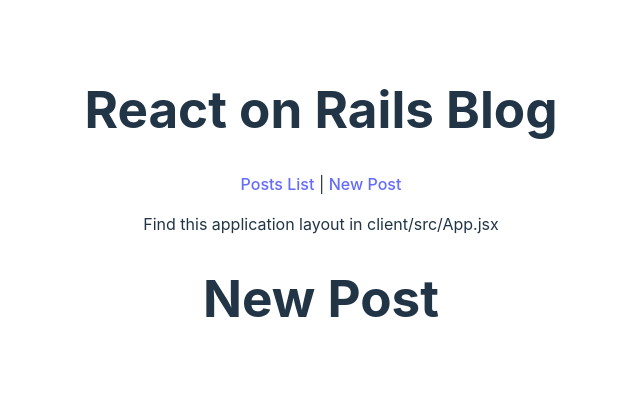
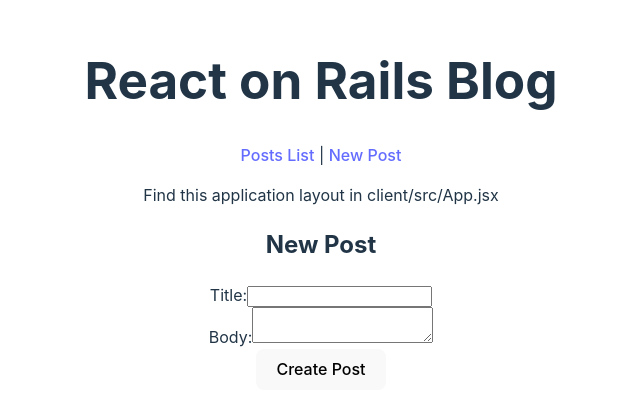
Before and after one commit to brennybaker/blog, a React (Vite) app in the folder Blog/: page /new in a window 1280 px wide. Shown: the part 196-610 px from the top of the page, without its empty margins (319-959 px from the left). Built offline with nearby package versions, Linux system fonts and the light colour scheme; no server answers.

Commit message:
working new post, single post view, and all posts view with appropriate routes

```diff
--- a/Blog/src/components/AppRoutes.jsx
+++ b/Blog/src/components/AppRoutes.jsx
@@ -3,13 +3,14 @@
 import { Route, Routes } from 'react-router-dom';
 import PostsList from './PostsList';
 import PostDetails from './PostDetails';
+import NewPostForm from './NewPostForm';
 
 function AppRoutes() {
   return (
     <Routes>
       <Route exact path="/" element={<PostsList />} />
       <Route exact path="/posts/:id" element={<PostDetails />} />
-      <Route exact path="/new" element={<h1>New Post</h1>} />
+      <Route exact path="/new" element={<NewPostForm />} />
     </Routes>
   );
 }
--- a/Blog/src/components/NavBar.jsx
+++ b/Blog/src/components/NavBar.jsx
@@ -5,7 +5,7 @@
         <nav>
             <Link to="/">Posts List</Link>
             {" | "}
-            <Link to="/posts/new">New Post</Link>
+            <Link to="/new">New Post</Link>
         </nav>
     );
 }
--- /dev/null
+++ b/Blog/src/components/NewPostForm.jsx
@@ -0,0 +1,61 @@
+import React, {useState } from 'react';
+import { useNavigate } from 'react-router-dom';
+import {API_URL} from '../constants';
+
+function NewPostForm() {
+    const [title, setTitle] = useState('');
+    const [body, setBody] = useState('');
+    const navigate = useNavigate();
+
+    const handleSubmit = async (event) => {
+        event.preventDefault();
+        const newPost = {title,body};
+        try {
+            const response = await fetch(`${API_URL}`, {
+                method: 'POST',
+                headers: {'Content-Type': 'application/json'},
+                body: JSON.stringify(newPost),
+            });
+            if (response.ok) {
+                const { id } = await response.json();
+                navigate(`/posts/${id}`);
+
+            } else {
+                throw response;
+            }
+        } catch (error) {
+            console.error('An error occurred while creating the post', error);
+        }
+    }
+
+  return (
+    <div>
+        <h2>New Post</h2>
+        <form onSubmit={handleSubmit}>
+            <div>
+                <label htmlFor="title">Title:</label>
+                <input
+                type="text"
+                id="title"
+                value={title}
+                onChange={(event) => setTitle(event.target.value)}
+                />
+            </div>
+            <div>
+                <label htmlFor="bodyInput">Body:</label>
+                <textarea
+                    id="bodyInput"
+                    value = {body}
+                    onChange={(event) => setBody(event.target.value)}
+                    required
+                    />
+            </div>
+            <div>
+                <button type="submit">Create Post</button>
+            </div>
+        </form>
+    </div>
+  );
+}
+
+export default NewPostForm;
```
Also changed, not shown: 1 other file (tests, documents, lock files or other folders).
